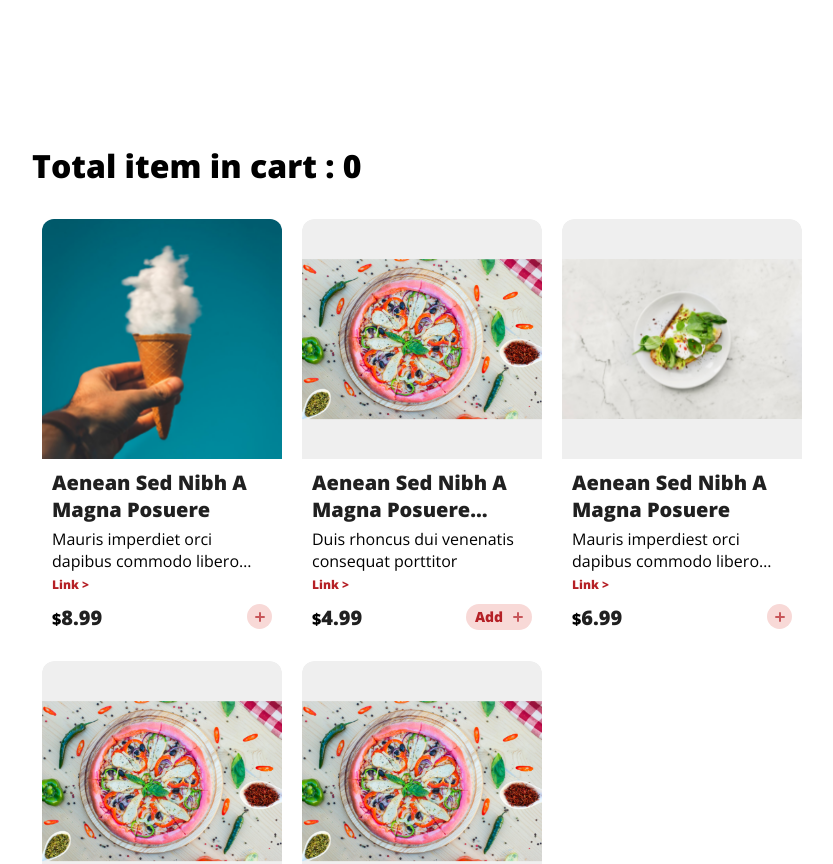
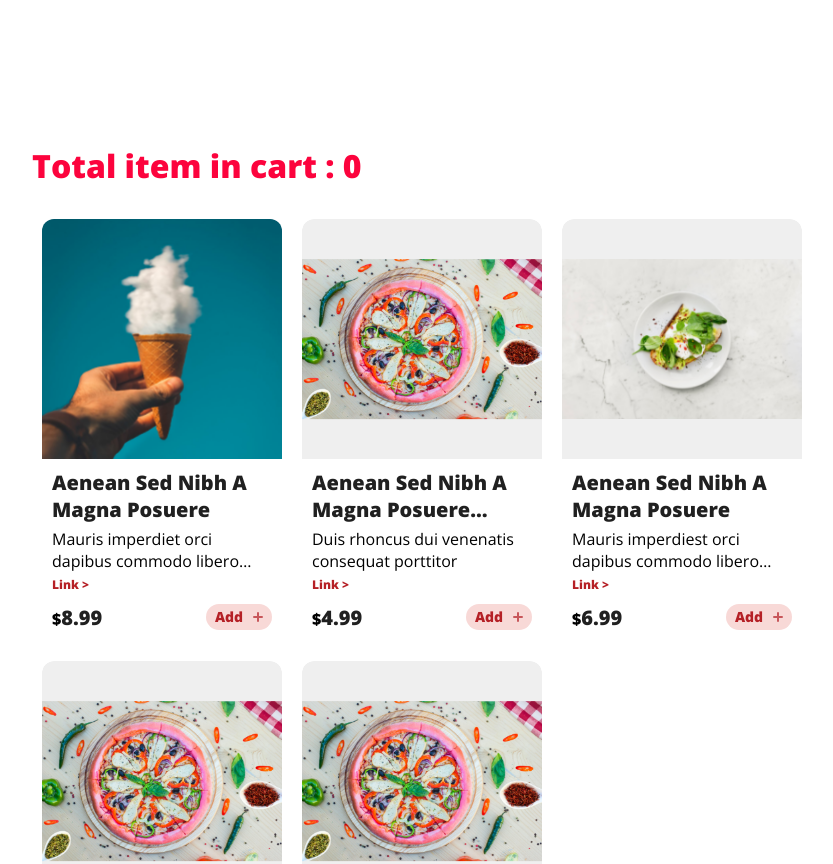
Before and after one commit to pratapshiv1992/react-generic-components, a React (Create React App) app: page / in a window 1280 px wide. Shown: the top 864 px of the page, without its empty margins (218-1051 px from the left). Built offline with nearby package versions, Linux system fonts and the light colour scheme.

Commit message:
Stepper and ChipButton conditionally rendered

```diff
--- a/src/App.js
+++ b/src/App.js
@@ -18,7 +18,7 @@ const Cart = props =>  {
         margin: "auto"
       }}
     >
-    <h1>Total item in cart : {getTotalCountOfItems(state)}</h1>
+    <h1 style={{color: "#fc033d"}}>Total item in cart : {getTotalCountOfItems(state)}</h1>
       {ItemCardData.map((data, key) => (
         <ItemCard key={`${key}`} {...data} value={state[data.id]} dispatch={dispatch} width={240} link="/" linkText="Link" alt="" />
       ))}
--- a/src/common/IteamCard.jsx
+++ b/src/common/IteamCard.jsx
@@ -14,7 +14,6 @@ const ItemCard = ({
   linkText,
   price,
   icon,
-  isStepper,
   dispatch,
   value
 }) => {
@@ -39,16 +38,11 @@ const ItemCard = ({
           <a className="item-card-link" href={link}>
             {linkText} <span>></span>
           </a>
-          {!isStepper && (
-            <span style={{ fontWeight: "bolder", paddingLeft: "8px" }}>
-              {value}
-            </span>
-          )}
         </div>
         <div className="padtop-10">
           <span className="bolder">$</span>
           <label className="heading">{price}</label>
-          {isStepper ? (
+          {value ? (
             <Stepper value={value} name={id} id={id} dispatch={dispatch} />
           ) : (
             <ChipButton
--- a/src/utils/index.js
+++ b/src/utils/index.js
@@ -7,8 +7,7 @@ const ItemCardData = [
     src: Vestibulum_Sm,
     description: "Mauris imperdiet orci dapibus commodo libero nec, interib",
     title: "Aenean Sed Nibh A Magna Posuere",
-    price: "8.99",
-    isStepper: true
+    price: "8.99"
   },
   {
     id:"2nd_Item_Id",
@@ -22,8 +21,7 @@ const ItemCardData = [
     src: Vestibulum_Comm_Sm,
     description: "Mauris imperdiest orci dapibus commodo libero nec, interib",
     title: "Aenean Sed Nibh A Magna Posuere",
-    price: "6.99",
-    isStepper: true
+    price: "6.99"
   },
   {
     id:"4th_Item_Id",
```
